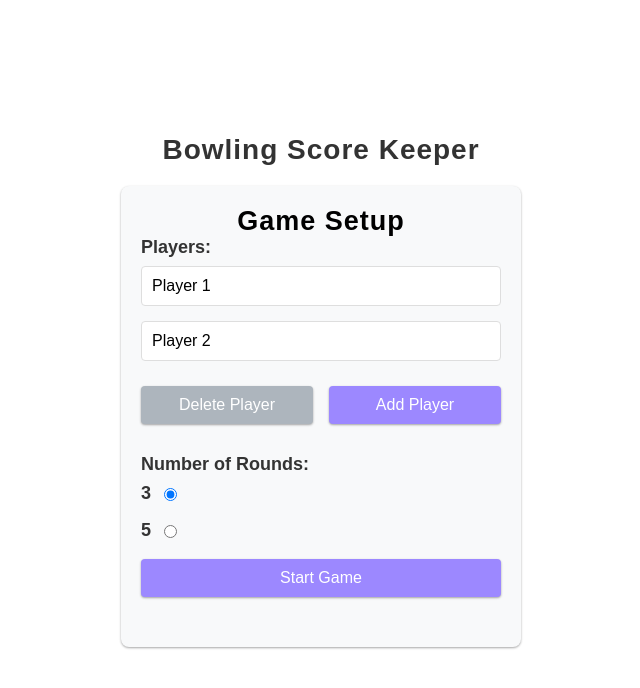
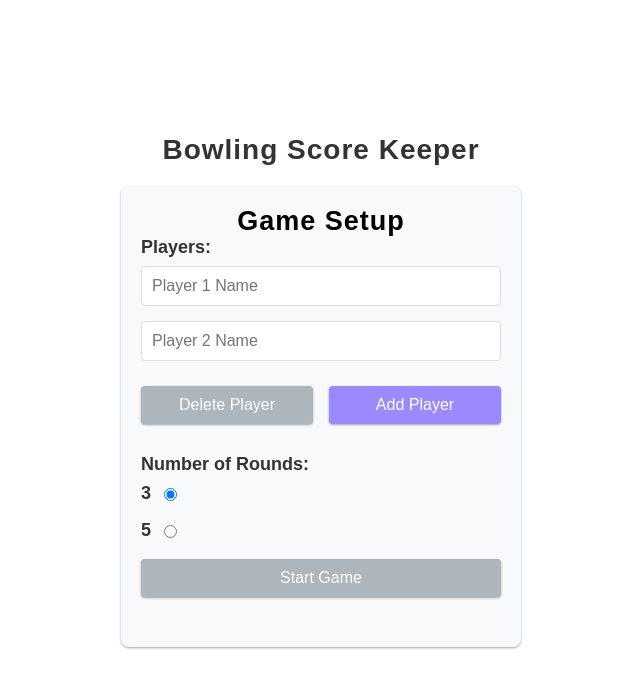
Before and after one commit to iivariepic/Bowling-Score-Keeper, a React (Vite) app: page / in a window 1280 px wide. Shown: the top 688 px of the page, without its empty margins (319-959 px from the left). Built offline with nearby package versions, Linux system fonts and the light colour scheme.

Commit message:
Updated names to be empty on creation
I think it is better this way

```diff
--- a/src/components/StartGame.jsx
+++ b/src/components/StartGame.jsx
@@ -3,8 +3,8 @@ import { GlobalContext } from "../context/GlobalState";
 
 export const StartGame = () => {
   const [players, setPlayers] = useState([
-    { name: "Player 1", scores: Array(10).fill({ total: 0 }) },
-    { name: "Player 2", scores: Array(10).fill({ total: 0 }) },
+    { name: "", scores: Array(10).fill({ total: 0 }) },
+    { name: "", scores: Array(10).fill({ total: 0 }) },
   ]); // Minimum 2 players
   const [rounds, setRounds] = useState(3);
   const { startGame } = useContext(GlobalContext);
@@ -19,10 +19,9 @@ export const StartGame = () => {
   // Add a new player
   const onAdd = () => {
     if (players.length < 4) {
-      const newPlayerName = `Player ${players.length + 1}`;
       setPlayers([
         ...players,
-        { name: newPlayerName, scores: Array(10).fill({ total: 0 }) },
+        { name: "", scores: Array(10).fill({ total: 0 }) },
       ]);
     }
   };
```
